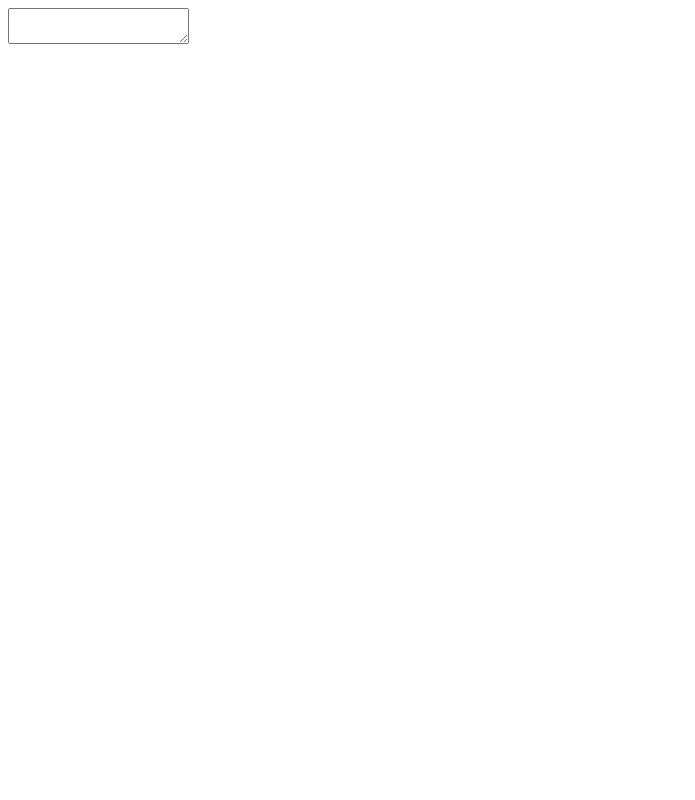
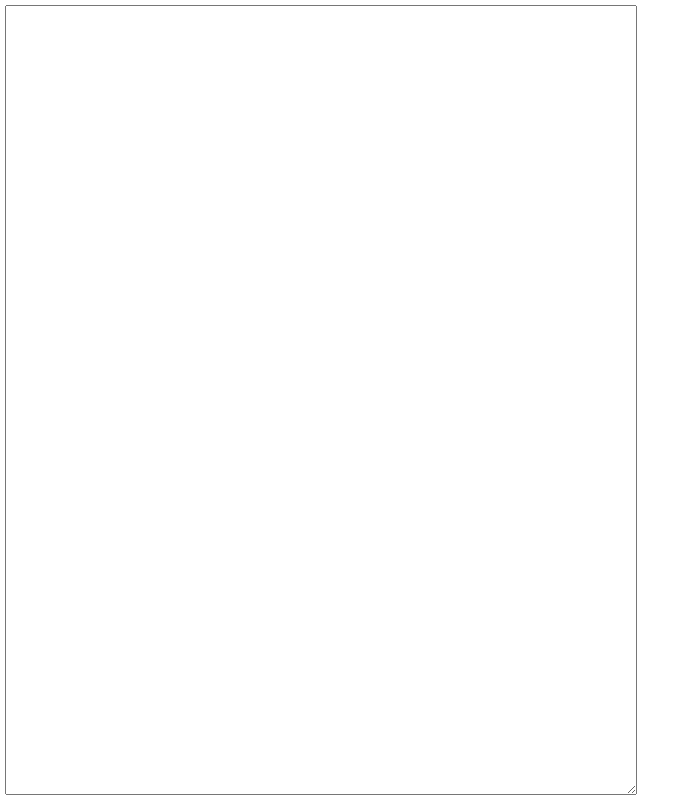
Before and after one commit to mgax/jekyll-preview, a plain HTML site: page index.html in a window 1280 px wide. Shown: the whole page, without its empty margins (0-695 px from the left). Drawn offline with nearby package versions, Linux system fonts and the light colour scheme.

Commit message:
side-by-side preview

```diff
--- a/index.html
+++ b/index.html
@@ -2,8 +2,40 @@
 
 <body>
 
-<textarea></textarea>
-<div id="preview"></div>
+<style>
+  html, body {
+    margin: 0;
+    height: 100%;
+  }
+
+  #source, #target {
+    position: absolute;
+    width: 50%;
+    top: 0;
+    bottom: 0;
+  }
+
+  #source {
+    left: 0;
+  }
+
+  #target {
+    right: 0;
+  }
+
+  textarea, #output {
+    position: absolute;
+    top: 5px; bottom: 5px; left: 5px; right: 5px;
+    margin: 0; padding: 0;
+  }
+</style>
+
+<div id="source">
+  <textarea></textarea>
+</div>
+<div id="target">
+  <div id="output"></div>
+</div>
 
 <script src="//cdnjs.cloudflare.com/ajax/libs/jquery/2.1.1/jquery.min.js"></script>
 <script src="//cdnjs.cloudflare.com/ajax/libs/marked/0.3.2/marked.min.js"></script>
@@ -11,9 +43,13 @@
 <script>
 (function() {
   'use strict';
+  var $source = $('#source');
   var $textarea = $('textarea');
-  var $preview = $('#preview');
+  var $output = $('#output');
   var text = '';
+
+  layout();
+  $(window).resize(layout);
 
   setInterval(refresh, 500);
 
@@ -21,8 +57,12 @@
     var newText = $textarea.val()
     if(newText != text) {
       text = newText;
-      $preview.html(marked(text));
+      $output.html(marked(text));
     }
+  }
+
+  function layout() {
+    $textarea.css('width', $source.width() - 10);
   }
 })();
 </script>
```
